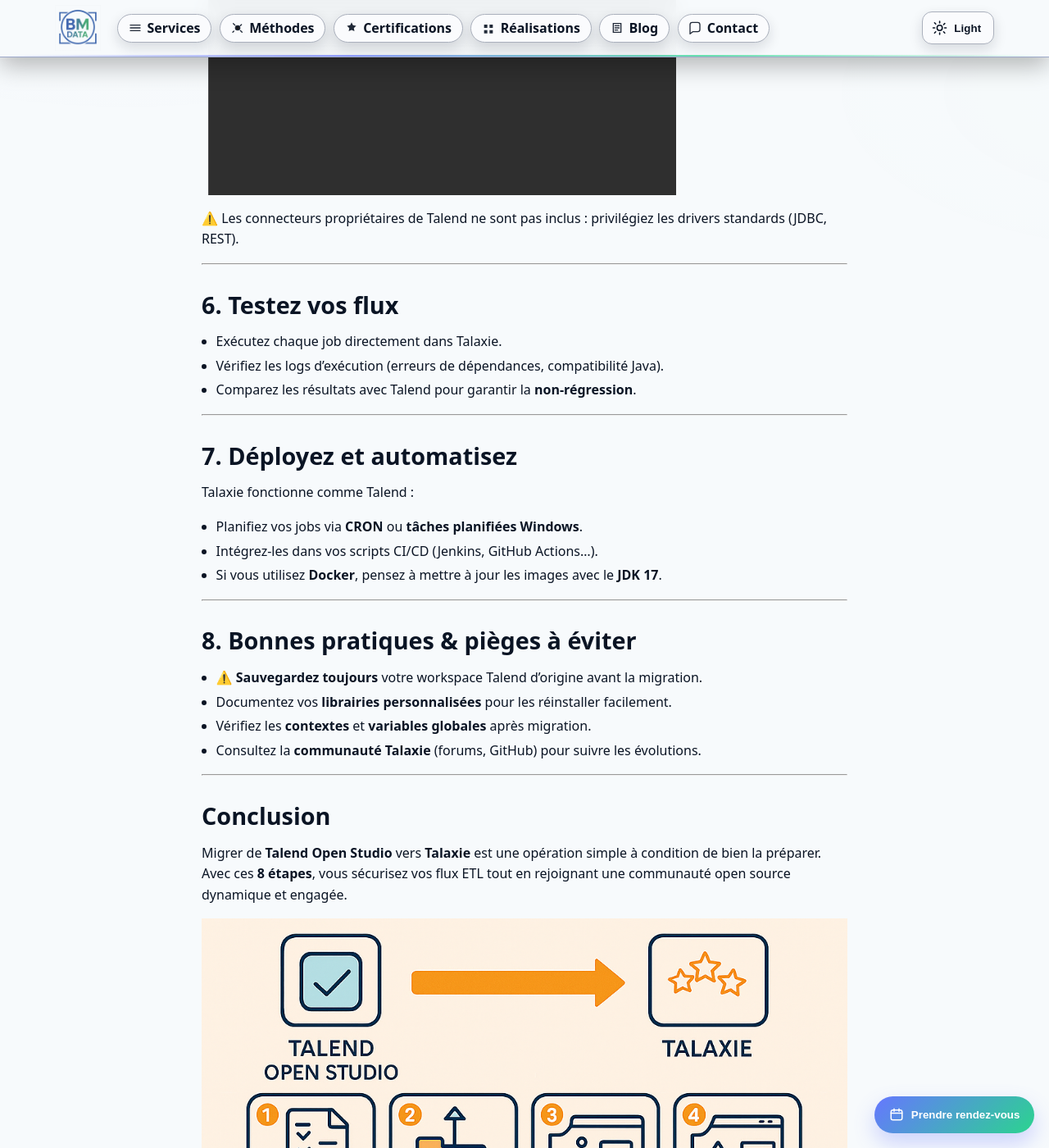
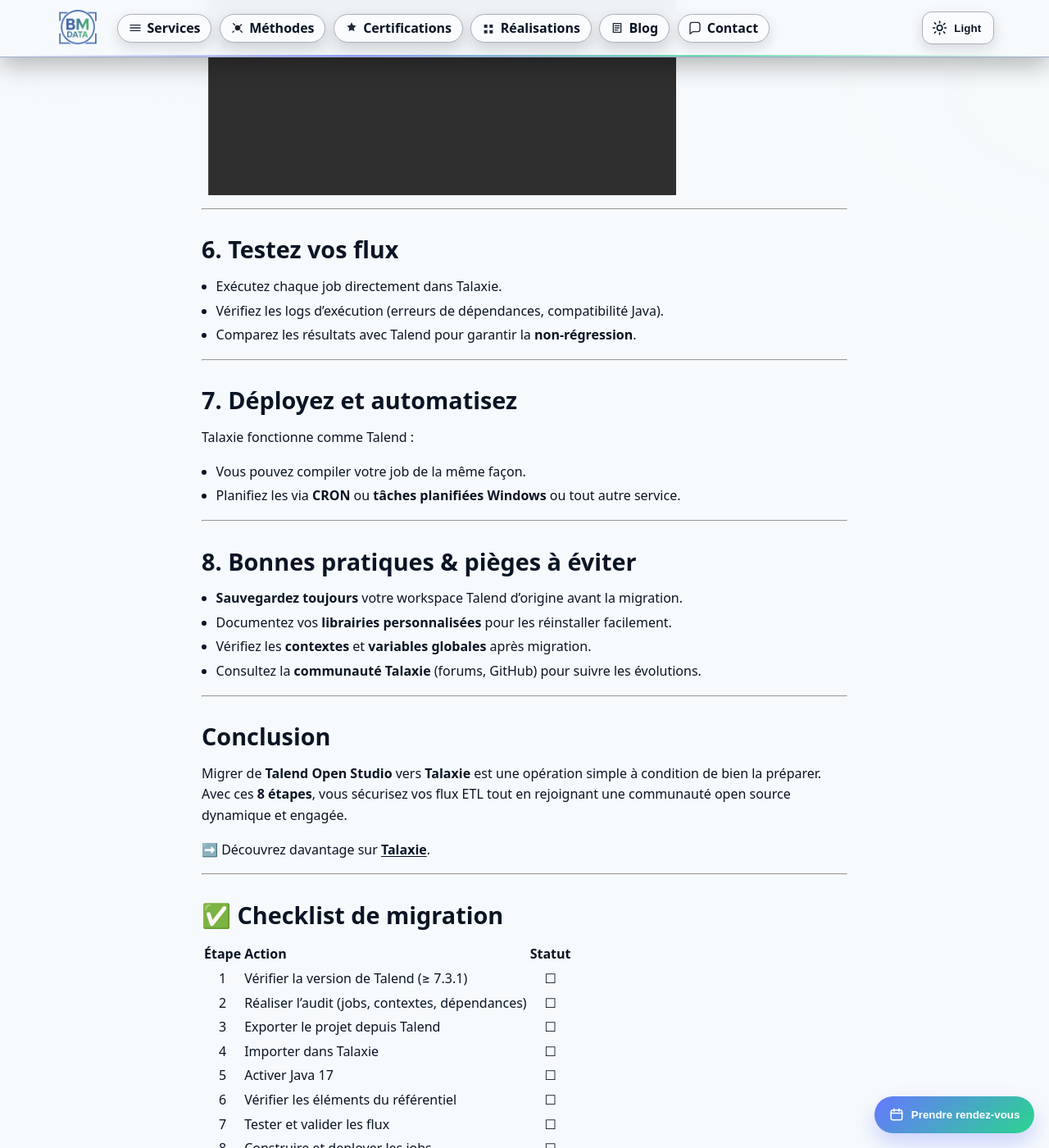
Before and after one commit to mbodetdata/mbodetdata.github.io, a Jekyll site: the page built from _posts/2025-10-07-migration-talend-vers-talaxie.md, in a window 1280 px wide and 1400 px high, scrolled down 7558 px. Shown: the whole window at 82% size. Built offline with Jekyll 4.4.1, drawn with Linux system fonts in a browser that asks for light colours; some of the changed text lies outside the part shown.

Commit message:
Blog n°2

```diff
--- a/_posts/2025-10-02-migration-talend-vers-talaxie.md
+++ b/_posts/2025-10-07-migration-talend-vers-talaxie.md
@@ -106,8 +106,6 @@
 
 ![Vérification référentiel]({{ '/assets/img/blog/2-Migration_Talend_Talaxie/4-migration_talaxie-2.png' | relative_url }}){:alt="Vérification du référentiel après import"}
 
-⚠️ Les connecteurs propriétaires de Talend ne sont pas inclus : privilégiez les drivers standards (JDBC, REST).
-
 ---
 
 ## 6. Testez vos flux
@@ -121,15 +119,14 @@
 ## 7. Déployez et automatisez
 
 Talaxie fonctionne comme Talend :
-- Planifiez vos jobs via **CRON** ou **tâches planifiées Windows**.
-- Intégrez-les dans vos scripts CI/CD (Jenkins, GitHub Actions…).
-- Si vous utilisez **Docker**, pensez à mettre à jour les images avec le **JDK 17**.
+- Vous pouvez compiler votre job de la même façon.
+- Planifiez les via **CRON** ou **tâches planifiées Windows** ou tout autre service.
 
 ---
 
 ## 8. Bonnes pratiques & pièges à éviter
 
-- ⚠️ **Sauvegardez toujours** votre workspace Talend d’origine avant la migration.
+- **Sauvegardez toujours** votre workspace Talend d’origine avant la migration.
 - Documentez vos **librairies personnalisées** pour les réinstaller facilement.
 - Vérifiez les **contextes** et **variables globales** après migration.
 - Consultez la **communauté Talaxie** (forums, GitHub) pour suivre les évolutions.
@@ -141,7 +138,6 @@
 Migrer de **Talend Open Studio** vers **Talaxie** est une opération simple à condition de bien la préparer.
 Avec ces **8 étapes**, vous sécurisez vos flux ETL tout en rejoignant une communauté open source dynamique et engagée.
 
-![Schéma de migration Talend vers Talaxie]({{ '/assets/img/blog/2-Migration_Talend_Talaxie/migration-talend-talaxie-schema.png' | relative_url }}){:alt="Schéma de migration de Talend vers Talaxie" loading="lazy"}
 
 ➡️ Découvrez davantage sur [**Talaxie**](https://talaxie.deilink.fr/).
 
@@ -158,7 +154,6 @@
 | 5 | Activer Java 17 | ☐ |
 | 6 | Vérifier les éléments du référentiel | ☐ |
 | 7 | Tester et valider les flux | ☐ |
-| 8 | Mettre en place la planification / CI-CD | ☐ |
-| 9 | Documenter et sauvegarder la configuration | ☐ |
+| 8 | Construire et deployer les jobs | ☐ |
 
 ---
```
Also changed, not shown: other parts of _posts/2025-10-07-migration-talend-vers-talaxie.md (+6 -6 lines).
